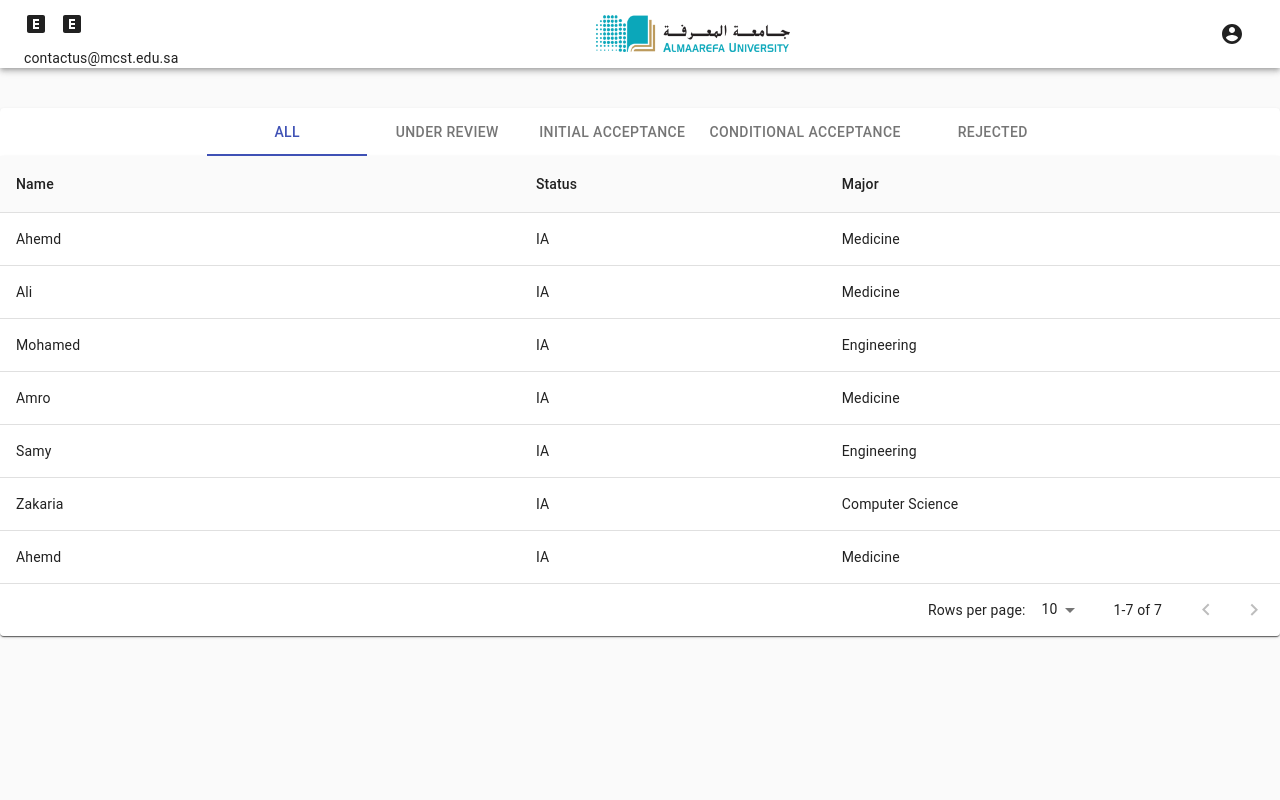
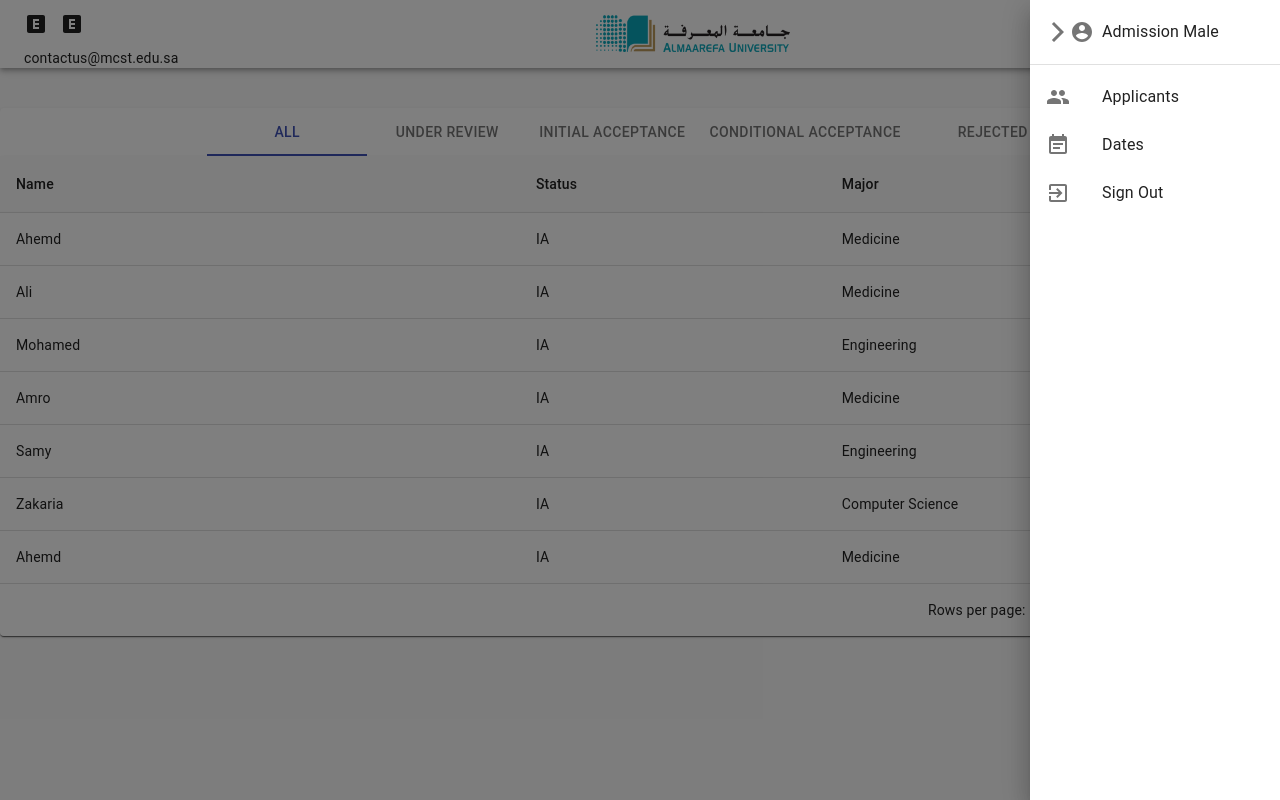
Before and after one commit to amrfekryy/MU-task, a React (Create React App) app: page / in a window 1280 px wide. Both pictures are taken after a click on the button 1231 px from the left and 34 px from the top of the page. Built offline with nearby package versions, Linux system fonts and the light colour scheme; the HTML template or start-up script is replaced by a standard one.

Commit message:
initial sidebar design

```diff
--- a/src/components/header.js
+++ b/src/components/header/index.js
@@ -6,6 +6,7 @@ import IconButton from '@material-ui/core/IconButton';
 import AccountCircle from '@material-ui/icons/AccountCircle';
 import Explicit from '@material-ui/icons/Explicit';
 import logo from 'assets/logo.png'
+import Sidebar from './sidebar'
 
 const useStyles = makeStyles((theme) => ({
   root: {
@@ -69,35 +70,7 @@ export default function Header() {
             margin: '5px'
           }}/>
 
-          <div>
-            <IconButton
-              aria-label="account of current user"
-              aria-controls="menu-appbar"
-              aria-haspopup="true"
-              // onClick={handleMenu}
-              color="inherit"
-            >
-              <AccountCircle />
-            </IconButton>
-            {/* <Menu
-              id="menu-appbar"
-              anchorEl={anchorEl}
-              anchorOrigin={{
-                vertical: 'top',
-                horizontal: 'right',
-              }}
-              keepMounted
-              transformOrigin={{
-                vertical: 'top',
-                horizontal: 'right',
-              }}
-              open={open}
-              onClose={handleClose}
-            >
-              <MenuItem onClick={handleClose}>Profile</MenuItem>
-              <MenuItem onClick={handleClose}>My account</MenuItem>
-            </Menu> */}
-          </div>
+          <Sidebar />
         </Toolbar>
       </AppBar>
   );
--- /dev/null
+++ b/src/components/header/sidebar.js
@@ -0,0 +1,99 @@
+import React from 'react';
+import { makeStyles } from '@material-ui/core/styles';
+import SwipeableDrawer from '@material-ui/core/SwipeableDrawer';
+import List from '@material-ui/core/List';
+import Divider from '@material-ui/core/Divider';
+import ListItem from '@material-ui/core/ListItem';
+import ListItemIcon from '@material-ui/core/ListItemIcon';
+import ListItemText from '@material-ui/core/ListItemText';
+
+import IconButton from '@material-ui/core/IconButton';
+import ArrowForwardIosIcon from '@material-ui/icons/ArrowForwardIos';
+import AccountCircle from '@material-ui/icons/AccountCircle';
+import Group from '@material-ui/icons/Group';
+import EventNote from '@material-ui/icons/EventNote';
+import ExitToApp from '@material-ui/icons/ExitToApp';
+
+const useStyles = makeStyles({
+  list: {
+    width: 250,
+  },
+});
+
+export default function SwipeableTemporaryDrawer() {
+  const classes = useStyles();
+  const [state, setState] = React.useState({
+    left: false,
+    right: false,
+  });
+
+  const toggleDrawer = (anchor, open) => (event) => {
+    if (event && event.type === 'keydown' && (event.key === 'Tab' || event.key === 'Shift')) {
+      return;
+    }
+    setState({ ...state, [anchor]: open });
+  };
+
+  const list = (anchor) => (
+    <div
+      className={classes.list}
+      role="presentation"
+      onClick={toggleDrawer(anchor, false)}
+      onKeyDown={toggleDrawer(anchor, false)}
+    >
+      <List>
+        <ListItem button key={1}>
+          <ListItemIcon>
+            <ArrowForwardIosIcon />
+            <AccountCircle />
+          </ListItemIcon>
+          <ListItemText primary={'Admission Male'} />
+        </ListItem>
+      </List>
+      <Divider />
+      <List>
+        <ListItem button key={2}>
+          <ListItemIcon><Group /></ListItemIcon>
+          <ListItemText primary={'Applicants'} />
+        </ListItem>
+        <ListItem button key={3}>
+          <ListItemIcon><EventNote /></ListItemIcon>
+          <ListItemText primary={'Dates'} />
+        </ListItem>
+        <ListItem button key={4}>
+          <ListItemIcon><ExitToApp /></ListItemIcon>
+          <ListItemText primary={'Sign Out'} />
+        </ListItem>
+      </List>
+    </div>
+  );
+
+  const anchor = 'right'
+
+  return (
+    <div>
+      <React.Fragment>
+
+        <IconButton
+            aria-label="account of current user"
+            aria-controls="menu-appbar"
+            aria-haspopup="true"
+            onClick={toggleDrawer(anchor, true)}
+            color="inherit"
+        >
+          <AccountCircle />
+        </IconButton>
+
+        <SwipeableDrawer
+          anchor={anchor}
+          open={state[anchor]}
+          onClose={toggleDrawer(anchor, false)}
+          onOpen={toggleDrawer(anchor, true)}
+        >
+          {list(anchor)}
+        </SwipeableDrawer>
+
+      </React.Fragment>
+    </div>
+  );
+}
```
